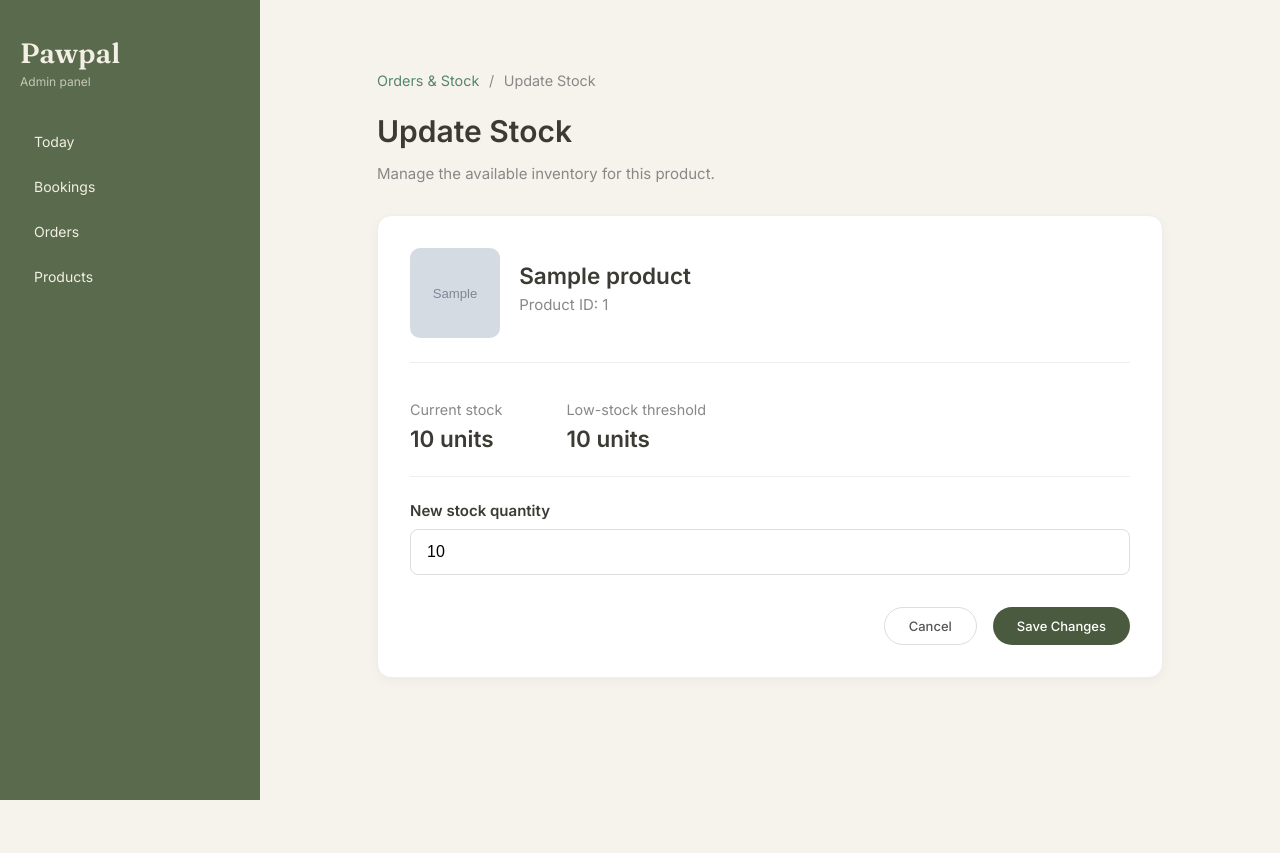
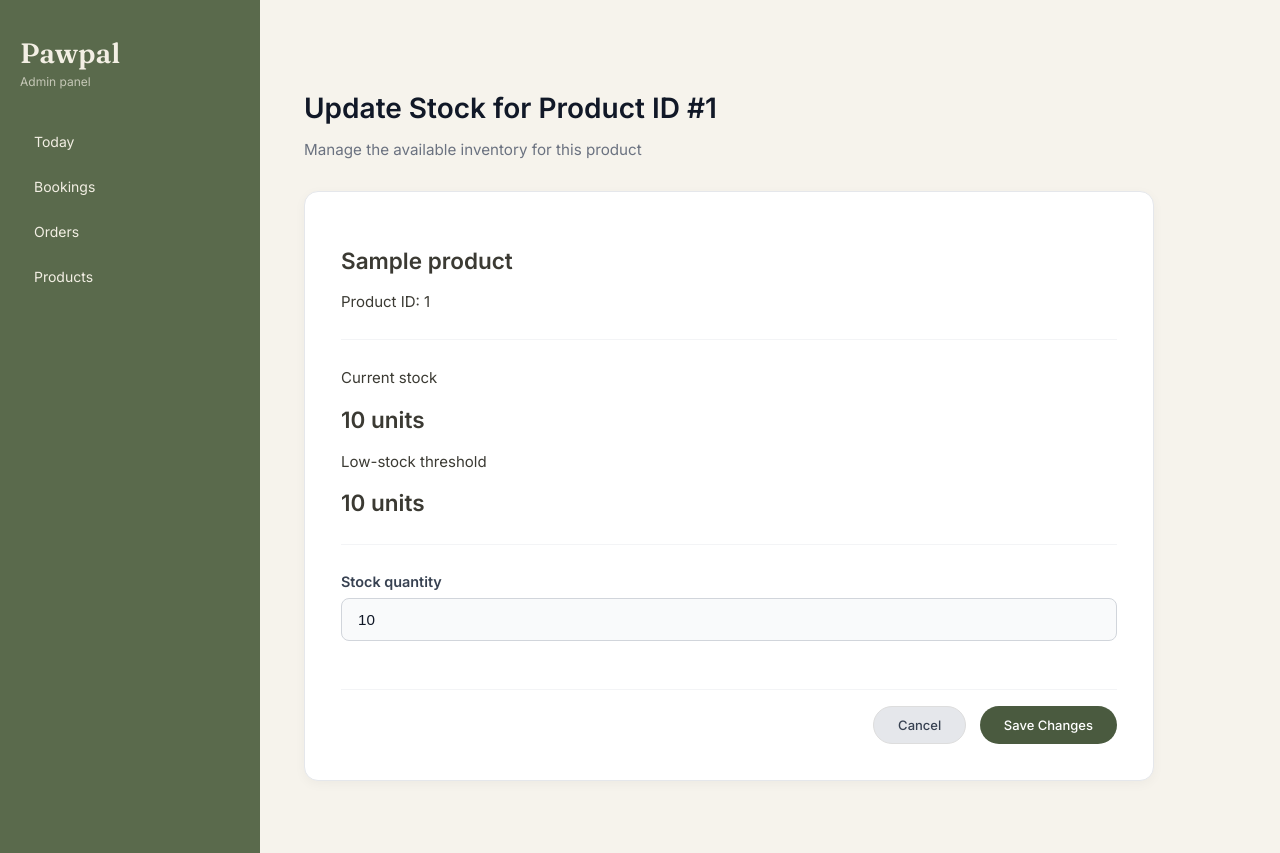
Before and after one commit to siatesmond/Pawpal, a Django app: page /inventory/stock/1/update/ in a window 1280 px wide. Before the commit the page ends 800 px from the top, so only its background shows below. Run offline with Django 5.2, Linux system fonts and the light colour scheme; tables that the repository leaves empty hold one stand-in row (values such as "Sample post"); grey boxes marked "Sample" are stand-in pictures.

Commit message:
Added form template for staff use, view, update and add products

```diff
--- a/Pawpalproj/inventory/forms.py
+++ b/Pawpalproj/inventory/forms.py
@@ -8,3 +8,8 @@ class StockForm(forms.ModelForm):
         fields = [
             'stock_quantity',
         ]
+
+class ProductForm(forms.ModelForm):
+    class Meta:
+        model = Product
+        fields = '__all__'
--- a/Pawpalproj/inventory/static/css/staff.css
+++ b/Pawpalproj/inventory/static/css/staff.css
@@ -5,7 +5,7 @@
   background: #f6f3ec;
 }
 
-/* sidebar */
+/* Nav sidebar menu */
 .staff-sidebar {
   background: #5a6a4c;
   color: #f3efe4;
@@ -74,7 +74,7 @@
   font-size: 13px;
 }
 
-/* main area */
+/* Main area */
 .staff-main {
   padding: 40px 44px;
 }
@@ -133,7 +133,7 @@
   font-weight: 500;
 }
 
-/* tabs */
+/* Filter tabs */
 .method-tabs {
   display: flex;
   gap: 8px;
@@ -152,7 +152,7 @@
   color: #fff;
 }
 
-/* layout */
+/* Layout */
 .staff-grid {
   display: grid;
   grid-template-columns: minmax(0, 1fr) 340px;
@@ -354,16 +354,61 @@
   color: #77746a;
 }
 
+/* Buttons */
+
 .update-stock-btn,
-.view-details-btn {
-  width: auto;          /* Or a smaller percentage/fixed width like 120px */
-  padding: 8px 16px;    /* Reduced vertical and horizontal padding */
+.view-details-btn,
+.update-stock-btn {
+  width: auto;
+  padding: 8px 16px;
   border-radius: 999px;
   font-family: inherit;
-  font-size: 11px;      /* Slightly smaller text */
-  font-weight: 700;     /* Slightly lighter weight (optional) */
+  font-size: 11px;
+  font-weight: 700;
   text-align: center;
   cursor: pointer;
   background: var(--gold);
   border: none;
 }
+
+.cancel-btn,
+.save-btn {
+  padding: 0.8rem 1.4rem;
+  border-radius: 8px;
+  text-decoration: none;
+  font-size: 0.95rem;
+  cursor: pointer;
+}
+
+.cancel-btn {
+  border: 1px solid #ddd;
+  color: #374151;
+  background: #e5e7eb;
+  padding: 10px 24px;
+  border-radius: 999px;
+  font-family: inherit;
+  font-size: 13px;
+  font-weight: 500;
+  cursor: pointer;
+}
+
+.cancel-btn:hover {
+  background: rgb(212, 213, 212);
+}
+
+.save-btn,
+.edit-product-btn {
+  padding: 10px 24px;
+  border: none;
+  border-radius: 999px;
+  background: var(--green);
+  color: #fff;
+  font-family: inherit;
+  font-size: 13px;
+  font-weight: 500;
+  cursor: pointer;
+}
+
+.save-btn:hover {
+  background: #3d4b34;
+}
--- /dev/null
+++ b/Pawpalproj/inventory/static/css/staff_form.css
@@ -0,0 +1,105 @@
+/* Page layout and headers */
+.form-page {
+  font-family: 'Inter', -apple-system, BlinkMacSystemFont, "Segoe UI", Roboto, sans-serif;
+  max-width: 850px;
+  margin: 0;
+  padding: 2rem 0;
+}
+
+.form-page-header h1 {
+  font-size: 1.75rem;
+  font-weight: 700;
+  color: #111827;
+  margin-bottom: 0.4rem;
+}
+
+.form-page-header p {
+  color: #6b7280;
+  margin-bottom: 2rem;
+  font-size: 0.95rem;
+}
+
+.form-card {
+  background: white;
+  padding: 2.25rem;
+  border-radius: 14px;
+  border: 1px solid #e5e7eb;
+  box-shadow: 0 3px 12px rgba(0, 0, 0, 0.04);
+}
+
+.form-card hr {
+  border: 0;
+  border-top: 1px solid #f3f4f6;
+  margin: 1.75rem 0;
+}
+
+
+/* Form field names and inputs */
+.product-form {
+  display: flex;
+  flex-direction: column;
+  gap: 1.5rem;
+}
+
+.form-group {
+  display: flex;
+  flex-direction: column;
+  gap: 0.5rem;
+}
+
+.form-group label {
+  font-weight: 600;
+  font-size: 0.9rem;
+  color: #374151;
+}
+
+.form-group input[type="text"],
+.form-group input[type="number"],
+.form-group input[type="email"],
+.form-group input[type="url"],
+.form-group select,
+.form-group textarea {
+  padding: 0.75rem 1rem;
+  border: 1px solid #d1d5db;
+  border-radius: 8px;
+  font-size: 0.95rem;
+  color: #111827;
+  background-color: #f9fafb;
+  transition: all 0.2s ease-in-out;
+  outline: none;
+  width: 100%;
+  box-sizing: border-box;
+}
+
+.form-group textarea {
+  min-height: 110px;
+  resize: vertical;
+}
+
+.form-group input[type="file"] {
+  font-size: 0.9rem;
+  color: #4b5563;
+  padding: 0.5rem 0;
+}
+
+.form-group small {
+  color: #6b7280;
+  font-size: 0.825rem;
+}
+
+.form-error {
+  color: #dc2626;
+  font-size: 0.85rem;
+  font-weight: 500;
+}
+
+
+/* Actions */
+.form-actions {
+  display: flex;
+  justify-content: flex-end;
+  gap: 0.85rem;
+  margin-top: 1.5rem;
+  padding-top: 1rem;
+  border-top: 1px solid #f3f4f6;
+}
--- a/Pawpalproj/inventory/static/css/update_stock.css
+++ /dev/null
@@ -1,161 +0,0 @@
-.stock-page {
-  max-width: 850px;
-  margin: 0 auto;
-  padding: 2rem;
-}
-
-.stock-breadcrumb {
-  display: flex;
-  gap: 0.6rem;
-  color: #888;
-  font-size: 0.9rem;
-  margin-bottom: 1.5rem;
-}
-
-.stock-breadcrumb a {
-  color: #56866b;
-  text-decoration: none;
-}
-
-.stock-page-header h1 {
-  margin-bottom: 0.4rem;
-}
-
-.stock-page-header p {
-  color: #888;
-  margin-bottom: 2rem;
-}
-
-.stock-card {
-  background: white;
-  padding: 2rem;
-  border-radius: 14px;
-  border: 1px solid #eee;
-  box-shadow: 0 3px 12px rgba(0, 0, 0, 0.04);
-}
-
-.product-info {
-  display: flex;
-  align-items: center;
-  gap: 1.2rem;
-}
-
-.product-image {
-  width: 90px;
-  height: 90px;
-  object-fit: cover;
-  border-radius: 10px;
-}
-
-.product-info h2 {
-  margin: 0 0 0.4rem;
-}
-
-.product-info p {
-  color: #888;
-  margin: 0 0 0.6rem;
-}
-
-.stock-badge {
-  background: #edf5ef;
-  color: #56866b;
-  padding: 4px 10px;
-  border-radius: 20px;
-  font-size: 0.8rem;
-}
-
-.stock-card hr {
-  border: 0;
-  border-top: 1px solid #eee;
-  margin: 1.5rem 0;
-}
-
-.current-stock {
-  display: flex;
-  gap: 4rem;
-}
-
-.current-stock p {
-  color: #888;
-  font-size: 0.9rem;
-  margin-bottom: 0.4rem;
-}
-
-.current-stock h2 {
-  margin: 0;
-}
-
-.form-group {
-  display: flex;
-  flex-direction: column;
-  gap: 0.6rem;
-}
-
-.form-group label {
-  font-weight: 600;
-}
-
-.form-group input {
-  padding: 0.8rem 1rem;
-  border: 1px solid #ddd;
-  border-radius: 8px;
-  font-size: 1rem;
-  max-width: 100%;
-}
-
-.form-group small {
-  color: #888;
-}
-
-.form-error {
-  color: #c0392b;
-  font-size: 0.85rem;
-}
-
-.form-actions {
-  display: flex;
-  justify-content: flex-end;
-  gap: 1rem;
-  margin-top: 2rem;
-}
-
-.cancel-btn,
-.save-btn {
-  padding: 0.8rem 1.4rem;
-  border-radius: 8px;
-  text-decoration: none;
-  font-size: 0.95rem;
-  cursor: pointer;
-}
-
-.cancel-btn {
-  border: 1px solid #ddd;
-  color: #555;
-  background: white;
-  padding: 10px 24px;
-  border-radius: 999px;
-  font-family: inherit;
-  font-size: 13px;
-  font-weight: 500;
-  cursor: pointer;
-}
-
-.cancel-btn:hover {
-  background: rgb(224, 221, 221);
-}
-
-.save-btn {
-  padding: 10px 24px;
-  border: none;
-  border-radius: 999px;
-  background: var(--green);
-  color: #fff;
-  font-family: inherit;
-  font-size: 13px;
-  font-weight: 500;
-  cursor: pointer;
-}
-
-.save-btn:hover {
-  background: #3d4b34;
-}
--- /dev/null
+++ b/Pawpalproj/inventory/templates/inventory/form_template.html
@@ -0,0 +1,50 @@
+<form method="POST" {% if enctype %}enctype="{{ enctype }}"{% endif %} class="product-form">
+    {% csrf_token %}
+
+    {% if form.non_field_errors %}
+        <div class="form-error-summary">
+            {{ form.non_field_errors }}
+        </div>
+    {% endif %}
+
+    {% for field in form %}
+        <div class="form-group">
+            {% if field.field.widget.input_type == 'checkbox' %}
+                <!-- Checkbox -->
+                <div style="display: flex; align-items: center; gap: 0.75rem;">
+                    {{ field }}
+                    <label for="{{ field.id_for_label }}" style="margin-bottom: 0; font-weight: 600; font-size: 0.9rem; color: #374151; cursor: pointer;">
+                        {{ field.label }}
+                    </label>
+                </div>
+            {% else %}
+                <!-- Input layout -->
+                <label for="{{ field.id_for_label }}">
+                    {{ field.label }}
+                </label>
+                {{ field }}
+            {% endif %}
+
+            {% if field.help_text %}
+                <small>{{ field.help_text }}</small>
+            {% endif %}
+
+            {% for error in field.errors %}
+                <div class="form-error">
+                    {{ error }}
+                </div>
+            {% endfor %}
+        </div>
+    {% endfor %}
+
+<!-- Buttons -->
+    <div class="form-actions">
+        <a href="{{ cancel_url }}" class="cancel-btn">
+            Cancel
+        </a>
+
+        <button type="submit" class="save-btn">
+            {{ submit_text|default:"Save Changes" }}
+        </button>
+    </div>
+</form>
--- a/Pawpalproj/inventory/templates/inventory/staff_base.html
+++ b/Pawpalproj/inventory/templates/inventory/staff_base.html
@@ -26,7 +26,7 @@
         <a href="#" {% if active_page == "today" %}class="active"{% endif %}>Today</a>
         <a href="#" {% if active_page == "bookings" %}class="active"{% endif %}>Bookings</a>
         <a href="{% url 'inventory:staff_orders_stock' %}" {% if active_page == "orders" %}class="active"{% endif %}>Orders</a>
-        <a href="#" {% if active_page == "products" %}class="active"{% endif %}>Products</a>
+        <a href="{% url 'inventory:staff_products' %}" {% if active_page == "products" %}class="active"{% endif %}>Products</a>
       </nav>
     </div>
   </aside>
--- a/Pawpalproj/inventory/templates/inventory/staff_update_stock.html
+++ b/Pawpalproj/inventory/templates/inventory/staff_update_stock.html
@@ -4,33 +4,18 @@
 {% block title %}Update Stock | Pawpal Staff{% endblock %}
 
 {% block content %}
+<link rel="stylesheet" href="{% static 'css/staff_form.css' %}">
 
-<link rel="stylesheet" href="{% static 'css/update_stock.css' %}">
+<div class="form-page">
 
-<div class="stock-page">
-
-    <div class="stock-breadcrumb">
-        <a href="{% url 'inventory:staff_orders_stock' %}">
-            Orders & Stock
-        </a>
-        <span>/</span>
-        <span>Update Stock</span>
+    <div class="form-page-header">
+         <h1>{{ action_title }}</h1>
+        <p>Manage the available inventory for this product</p>
     </div>
 
-    <div class="stock-page-header">
-        <h1>Update Stock</h1>
-        <p>Manage the available inventory for this product.</p>
-    </div>
-
-    <div class="stock-card">
+    <div class="form-card">
 
         <div class="product-info">
-            {% if product.image_url %}
-                <img src="{{ product.image_url.url }}"
-                     alt="{{ product.name }}"
-                     class="product-image">
-            {% endif %}
-
             <div>
                 <h2>{{ product.name }}</h2>
                 <p>Product ID: {{ product.pk }}</p>
@@ -52,35 +37,8 @@
 
         <hr>
 
-        <form method="POST">
-            {% csrf_token %}
-
-            <div class="form-group">
-                <label for="{{ form.stock_quantity.id_for_label }}">
-                    New stock quantity
-                </label>
-
-                {{ form.stock_quantity }}
-
-                {% if form.stock_quantity.errors %}
-                    <div class="form-error">
-                        {{ form.stock_quantity.errors }}
-                    </div>
-                {% endif %}
-            </div>
-
-            <div class="form-actions">
-                <a href="{% url 'inventory:staff_orders_stock' %}"
-                   class="cancel-btn">
-                    Cancel
-                </a>
-
-                <button type="submit" class="save-btn">
-                    Save Changes
-                </button>
-            </div>
-
-        </form>
+        <!-- Form template -->
+        {% include "inventory/form_template.html" with cancel_url="/inventory/staff/orders-stock" submit_text="Save Changes" %}
 
     </div>
 </div>
--- a/Pawpalproj/inventory/urls.py
+++ b/Pawpalproj/inventory/urls.py
@@ -11,4 +11,7 @@ urlpatterns = [
     path("products/<int:product_id>/", views.product_detail, name="product_detail"),
     path("staff/orders-stock/", views.staff_orders_stock, name="staff_orders_stock"),
     path('stock/<int:pk>/update/', views.update_stock, name='update_stock'),
+    path("staff/products/", views.staff_products, name="staff_products"),
+    path("staff/products/add/", views.product_form, name="add_product"),
+    path("staff/products/<int:pk>/edit/", views.product_form, name="update_product"),
 ]
--- a/Pawpalproj/inventory/views.py
+++ b/Pawpalproj/inventory/views.py
@@ -6,7 +6,7 @@ from django.core.paginator import Paginator
 
 from .models import Brand, Category, Order, Product
 
-from .forms import StockForm
+from .forms import StockForm, ProductForm
 
 categories = ["Food", "Treats", "Toys", "Accessories", "Grooming"]
 
@@ -349,9 +349,11 @@ def staff_orders_stock(request):
         },
     )
 
+# Update a specific product's stock quantity
+def update_stock(request, pk):
 
-def update_stock(request, pk):
     product = get_object_or_404(Product, pk=pk)
+    action_title = f"Update Stock for Product ID #{product.pk}"
 
     if request.method == "POST":
         form = StockForm(request.POST, instance=product)
@@ -359,10 +361,110 @@ def update_stock(request, pk):
         if form.is_valid():
             form.save()
             return redirect("/inventory/staff/orders-stock")
-
     else:
         form = StockForm(instance=product)
 
     return render(
-        request, "inventory/staff_update_stock.html", {"form": form, "product": product}
+        request, "inventory/staff_update_stock.html",
+        {
+            "form": form,
+            "product": product,
+            "action_title": action_title,
+        }
     )
+
+# Fetch all products
+def staff_products(request):
+
+    products = Product.objects.select_related("category", "brand").order_by("-id")
+
+    # Read filter options from query string
+    query = request.GET.get("query", "").strip()
+    category_id = request.GET.get("category", "")
+    brand_id = request.GET.get("brand", "")
+    pet_type = request.GET.get("pet_type", "")
+
+    # Search by product name
+    if query:
+        products = products.filter(
+            Q(name__icontains=query)
+        )
+
+    # Filter by category
+    if category_id.isdigit():
+        products = products.filter(category_id=category_id)
+
+    # Filter by brand
+    if brand_id.isdigit():
+        products = products.filter(brand_id=brand_id)
+
+    # Filter by Pet type
+    if pet_type in Product.PetType.values:
+        products = products.filter(pet_type=pet_type)
+
+    # Product details
+    # Filter by product ID
+    selected_id = request.GET.get("product", "")
+    if not selected_id.isdigit():
+        first_product = products.first()
+        selected_id = first_product.pk if first_product else None
+
+    selected_product = None
+    if selected_id:
+        selected_product = (
+            Product.objects.select_related("category", "brand")
+            .filter(pk=selected_id)
+            .first()
+        )
+
+    # Metadata choices for dropdowns
+    categories = Category.objects.all()
+    brands = Brand.objects.all()
+    pet_choices = Product.PetType.choices
+
+    return render(
+        request,
+        "inventory/staff_products.html",
+        {
+            "active_page": "products",
+            "products": products,
+            "selected_product": selected_product,
+            "query": query,
+            "category_id": category_id,
+            "brand_id": brand_id,
+            "pet_type": pet_type,
+            "categories": categories,
+            "brands": brands,
+            "pet_choices": pet_choices,
+        },
+    )
+
+# Add/Update product
+def product_form(request, pk=None):
+
+    if pk:
+        # Update product
+        product = get_object_or_404(Product, pk=pk)
+        action_title = f"Update Product ID #{product.pk}"
+    else:
+        # Add new product
+        product = None
+        action_title = "Add New Product"
+
+    if request.method == "POST":
+        form = ProductForm(request.POST, request.FILES, instance=product)
+        if form.is_valid():
+            form.save()
+            return redirect("inventory:staff_products")
+    else:
+        form = ProductForm(instance=product)
+
+    return render(
+        request,
+        "inventory/staff_product_form.html",
+        {
+            "form": form,
+            "product": product,
+            "action_title": action_title,
+        },
+    )
```
Also changed, not shown: Pawpalproj/inventory/templates/inventory/staff_product_form.html (added, +37 -0 lines), Pawpalproj/inventory/templates/inventory/staff_products.html (added, +154 -0 lines).
